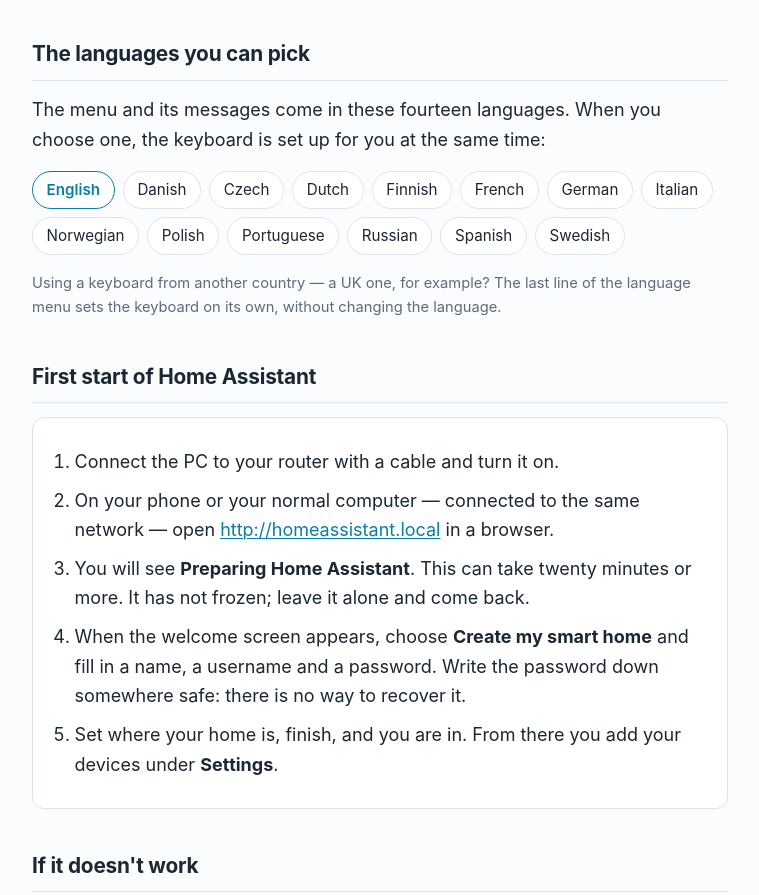
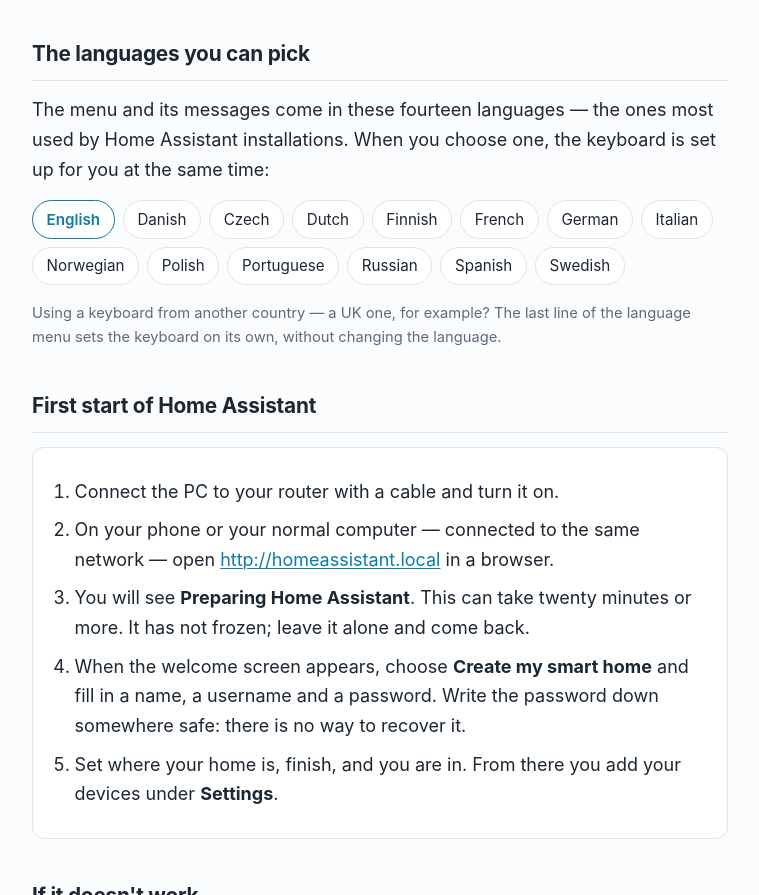
Before and after one commit to cronner/haos-isoinstall, a plain HTML site: page docs/index.html in a window 1280 px wide. Shown: the part 2225-3120 px from the top of the page, without its empty margins (260-1019 px from the left). Drawn offline with Linux system fonts and the light colour scheme.

Commit message:
Say the languages follow Home Assistant's user base
The list was justified as "most likely needed", which says nothing. It
now says what it is: the languages most used by Home Assistant
installations, with the honest caveat that Home Assistant publishes where
its installations are, not which language they choose.

🤖 Generated with Codebuff
Co-Authored-By: Codebuff <noreply@codebuff.com>

```diff
--- a/docs/index.html
+++ b/docs/index.html
@@ -271,8 +271,9 @@
 
   <h2 id="languages">The languages you can pick</h2>
   <p>
-    The menu and its messages come in these fourteen languages. When you choose
-    one, the keyboard is set up for you at the same time:
+    The menu and its messages come in these fourteen languages — the ones most
+    used by Home Assistant installations. When you choose one, the keyboard is
+    set up for you at the same time:
   </p>
   <ul class="langs">
     <li>English</li>
```
Also changed, not shown: 1 other file.
